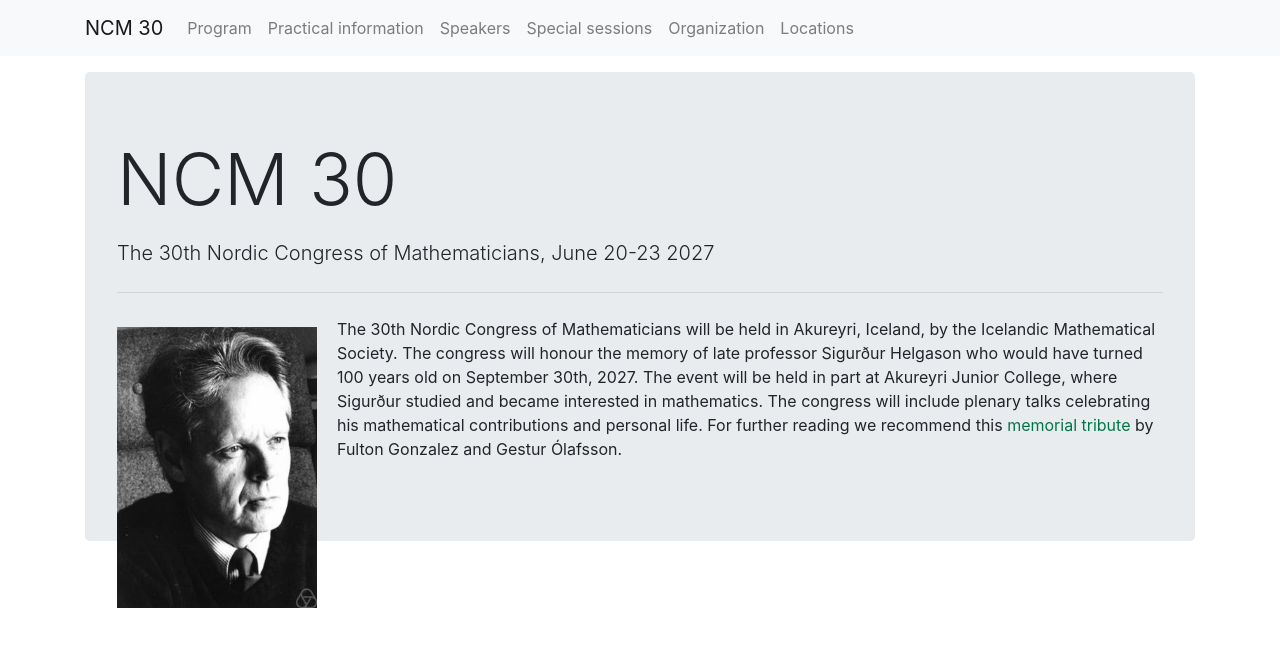
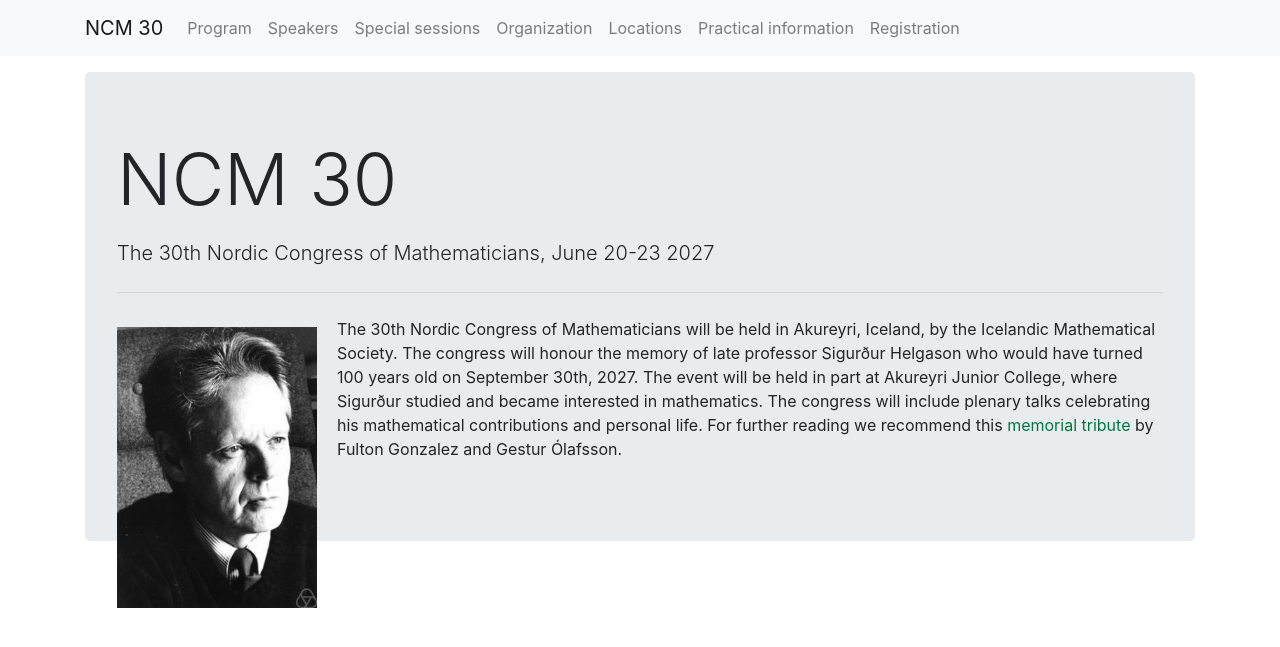
Before and after one commit to IslenskaStaerdfraedafelagid/ncm30-website, a Jekyll site: the page built from index.md, in a window 1280 px wide. Shown: the top 647 px of the page. Built offline with Jekyll 4.4.1, drawn with Linux system fonts in a browser that asks for light colours; part of the change alters nothing that is shown.

Commit message:
Update _config.yml

```diff
--- a/_config.yml
+++ b/_config.yml
@@ -71,8 +71,6 @@ conference:
     links:
       - name: Program
         relative_url: /program/
-      - name: Practical information
-        relative_url: /info/
       - name: Speakers
         relative_url: /speakers/
       - name: Special sessions
@@ -81,6 +79,12 @@ conference:
         relative_url: /organization
       - name: Locations
         relative_url: /location/
+      - name: Practical information
+        relative_url: /info/
+      - name: Registration
+        relative_url: /registration/
+
+
 
   # Link Preview for Sharing
   link_preview:
```
